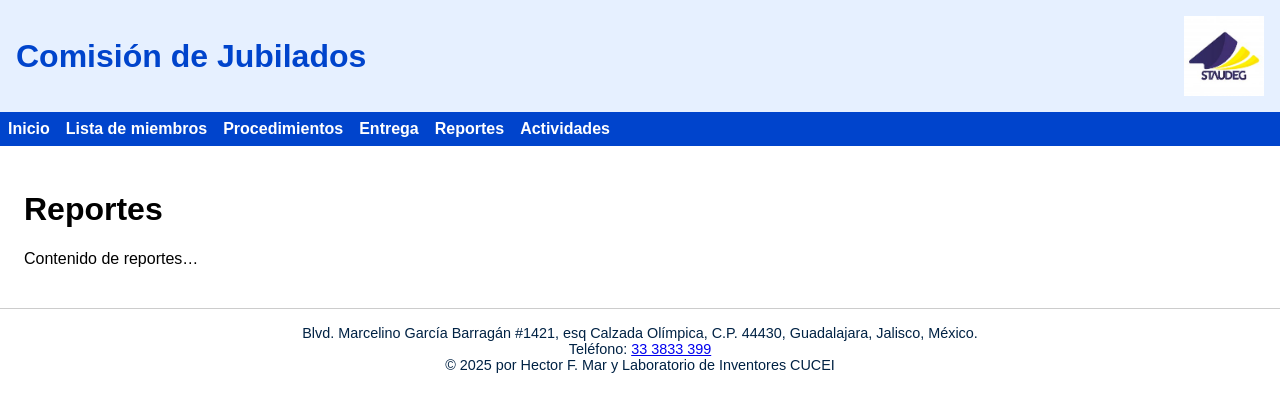
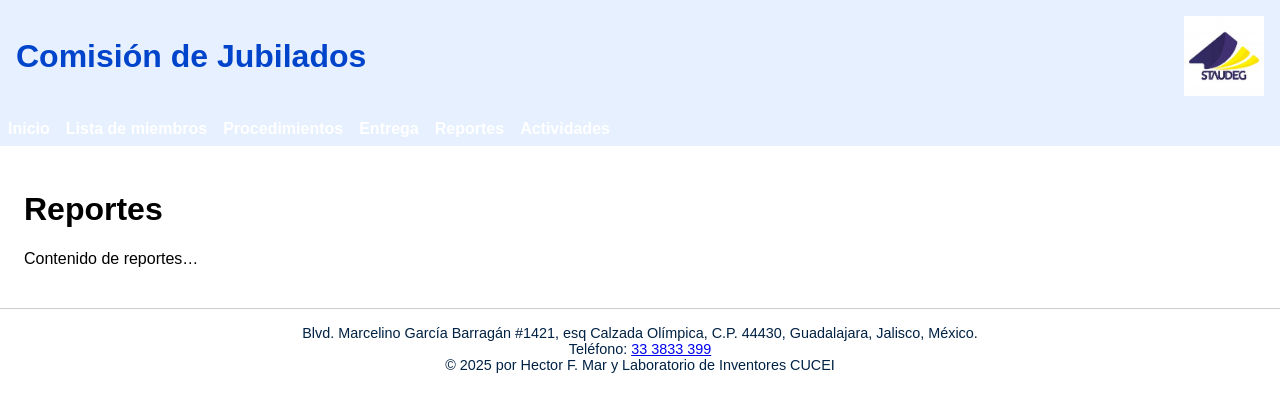
Before and after one commit to HFMD26/HFMD26.github.io, a Jekyll site: the page built from reportes.md, in a window 1280 px wide. Shown: the top 412 px of the page. Built offline with Jekyll 4.4.1, drawn with Linux system fonts in a browser that asks for light colours; comment, search, counter and statistics services are not loaded.

Commit message:
Update default.html

```diff
--- a/_layouts/default.html
+++ b/_layouts/default.html
@@ -33,7 +33,7 @@
         height: 80px;
       }
       .nav {
-        background-color: #0044cc;
+        background-color: #e6f0ff;
         padding: 0.5rem;
         display: flex;
         gap: 1rem;
```
